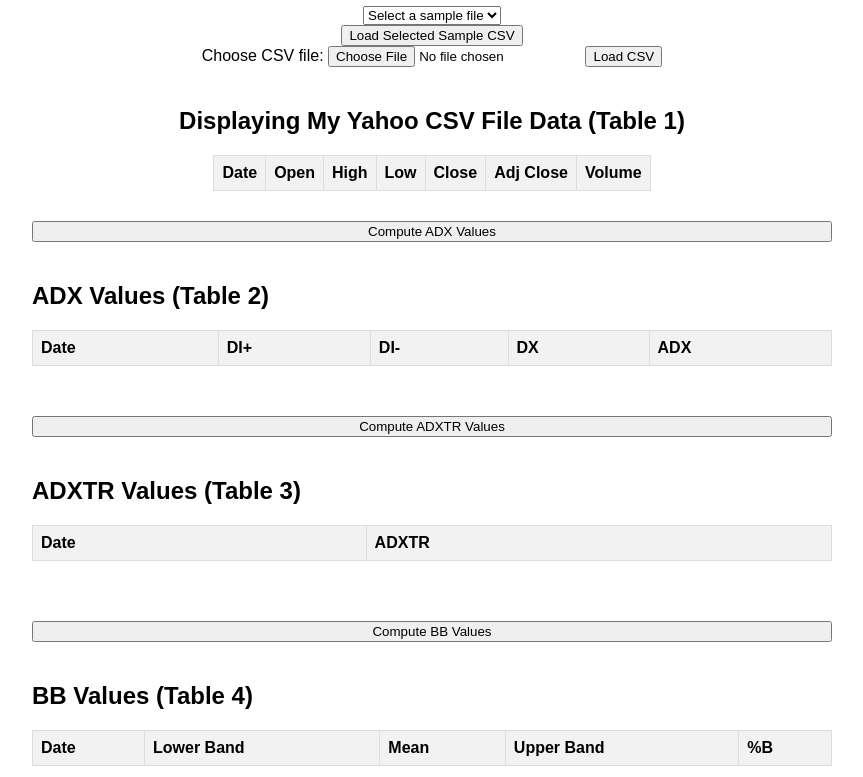
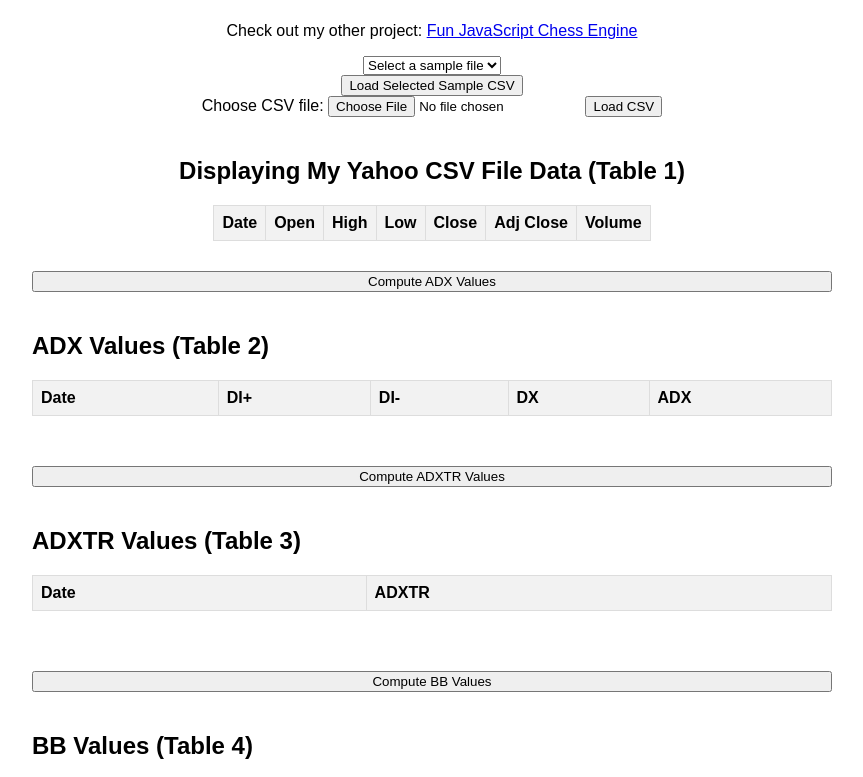
Before and after one commit to cracked-crystalball-99/bears-bulls-my-5-tools, a plain HTML site: page index.html in a window 1280 px wide. Shown: the part 72-849 px from the top of the page, without its empty margins (208-1071 px from the left). Drawn offline with nearby package versions, Linux system fonts and the light colour scheme.

Commit message:
Update index.html

```diff
--- a/index.html
+++ b/index.html
@@ -10,6 +10,9 @@
 </head>
 <body>
     <h1>Technical Analysis Tool</h1>
+
+    <!-- Custom Text and Link -->
+    <p>Check out my other project: <a href="https://cracked-crystalball-99.github.io/BJ-FM-js-chess-engine-fun/" target="_blank">Fun JavaScript Chess Engine</a></p>
 
     <!-- Dropdown to select sample CSV file -->
     <select id="sampleCsvDropdown">
```
